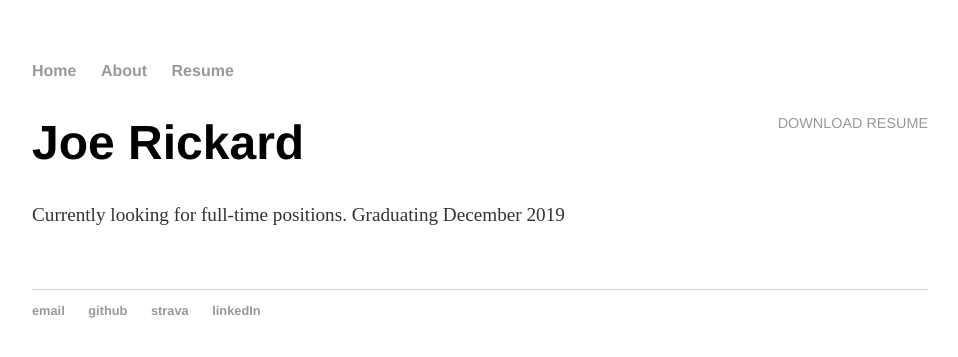
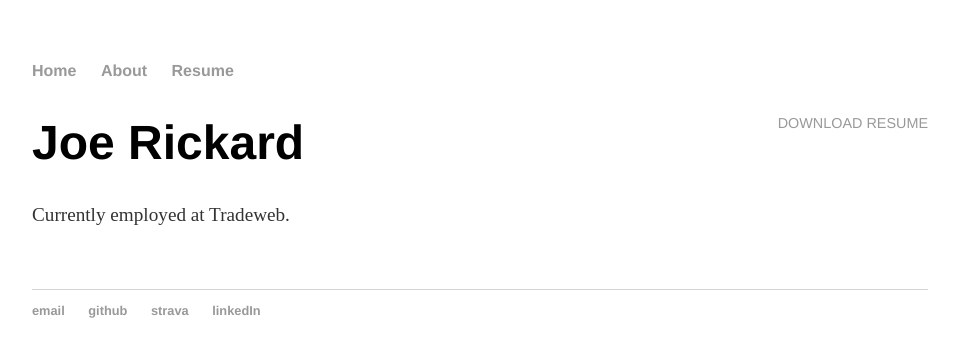
Before and after one commit to joerickard/personalWebsite, a Jekyll site: the page built from cv/index.html, in a window 1280 px wide. Shown: the top 357 px of the page, without its empty margins (160-1118 px from the left). Built offline with Jekyll 4.4.1, drawn with Linux system fonts in a browser that asks for light colours.

Commit message:
Update index.html

```diff
--- a/cv/index.html
+++ b/cv/index.html
@@ -6,5 +6,5 @@ title: Joe Rickard Resume
 	<div class="Resume">
 		<a href="../JoeRickardResume.pdf" class="download" title="Download Resume as PDF">Download Resume</a>
 					<h1>Joe Rickard</h1>
-					<p>Currently looking for full-time positions. Graduating December 2019</p>
+					<p>Currently employed at Tradeweb.</p>
 	</div>
```
